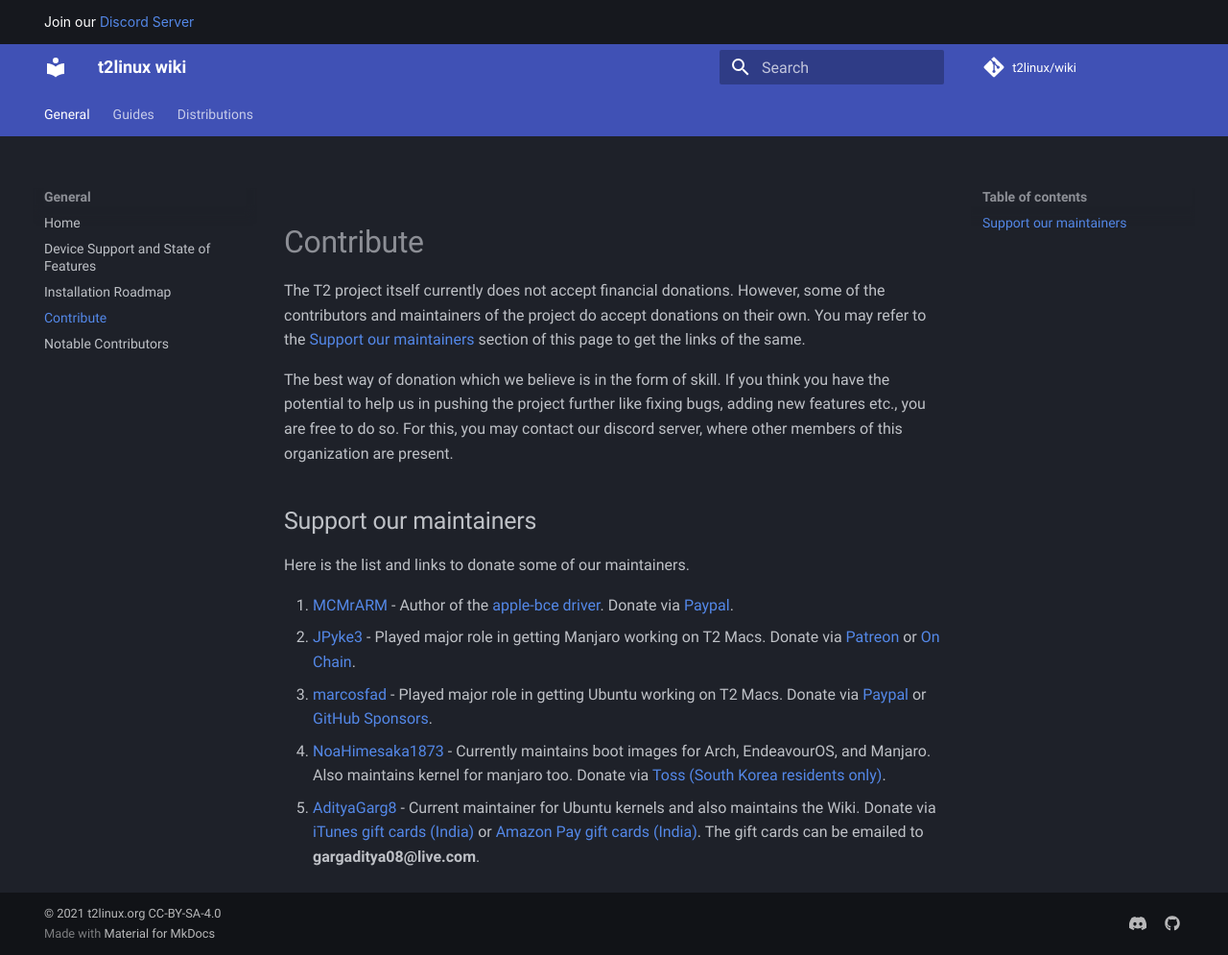
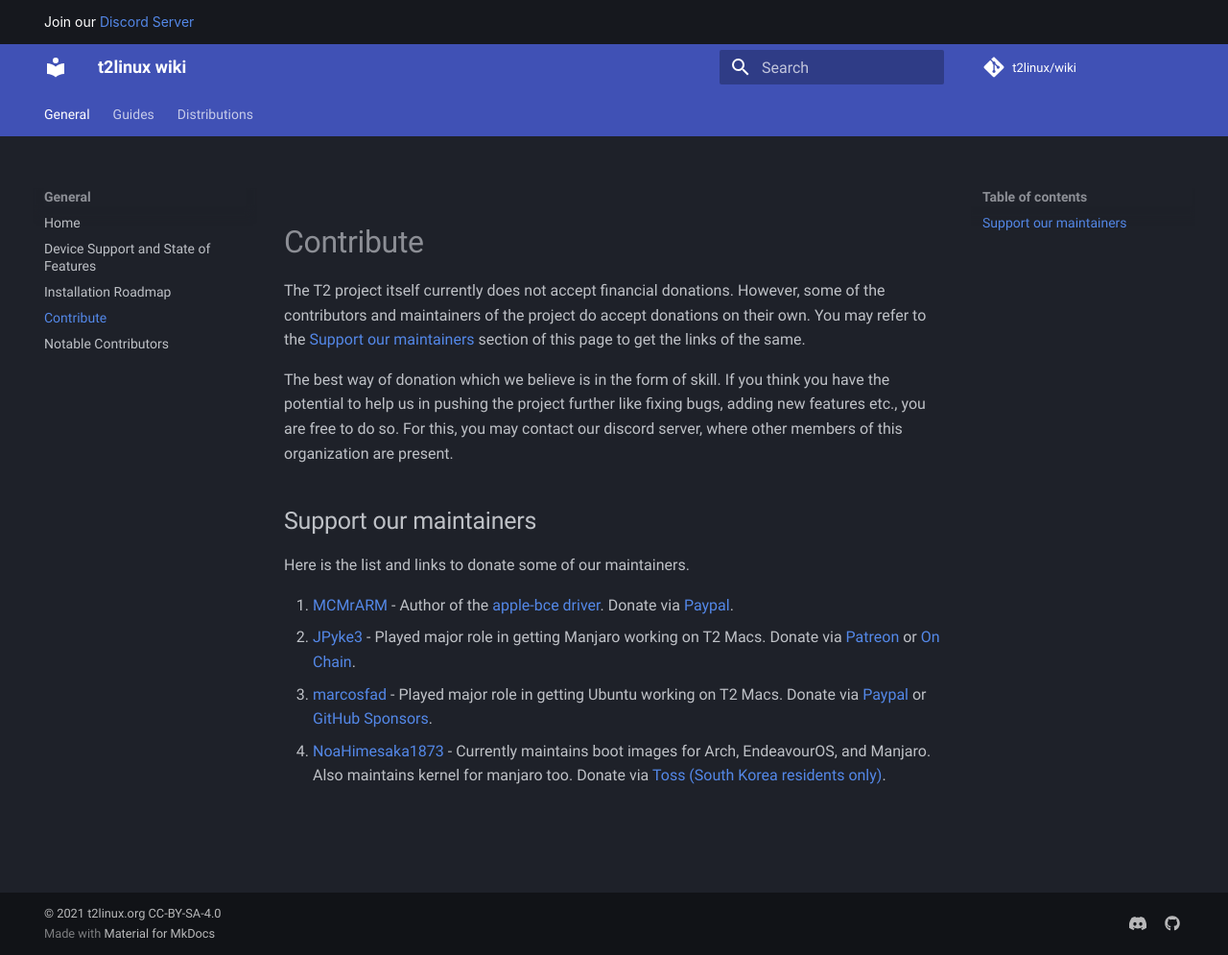
Before and after one commit to t2linux/wiki, an MkDocs documentation site: the page built from docs/contribute.md, in a window 1280 px wide and 995 px high. Shown: the whole window at 96% size. Built offline with MkDocs 1.6.1 and Material for MkDocs 9.7.7, drawn with Linux system fonts in a browser that asks for light colours; comment, search, counter and statistics services are not loaded.

Commit message:
Contribute: Remove Aditya's donation link
I don't accept donations for now.

```diff
--- a/docs/contribute.md
+++ b/docs/contribute.md
@@ -12,4 +12,3 @@ Here is the list and links to donate some of our maintainers.
 2. [JPyke3](https://github.com/JPyke3) - Played major role in getting Manjaro working on T2 Macs. Donate via [Patreon](https://patreon.com/pykee) or [On Chain](https://github.com/JPyke3/mbp-manjaro#donations).
 3. [marcosfad](https://github.com/marcosfad) - Played major role in getting Ubuntu working on T2 Macs. Donate via [Paypal](https://paypal.me/marcosfad) or [GitHub Sponsors](https://github.com/sponsors/marcosfad).
 4. [NoaHimesaka1873](https://github.com/NoaHimesaka1873) - Currently maintains boot images for Arch, EndeavourOS, and Manjaro. Also maintains kernel for manjaro too. Donate via [Toss (South Korea residents only)](https://toss.me/yuifmirror).
-5. [AdityaGarg8](https://github.com/AdityaGarg8) - Current maintainer for Ubuntu kernels and also maintains the Wiki. Donate via [iTunes gift cards (India)](https://www.apple.com/in/shop/gift-cards) or [Amazon Pay gift cards (India)](https://www.amazon.in/gift-card-store/b?ie=UTF8&node=3704982031). The gift cards can be emailed to **gargaditya08@live.com**.
```
